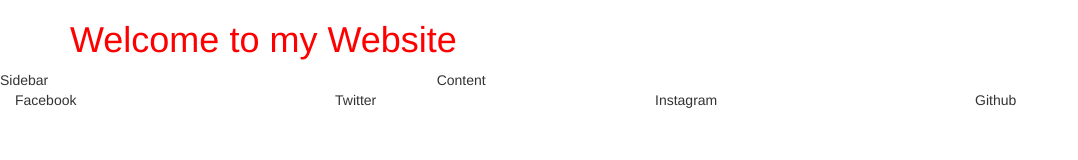
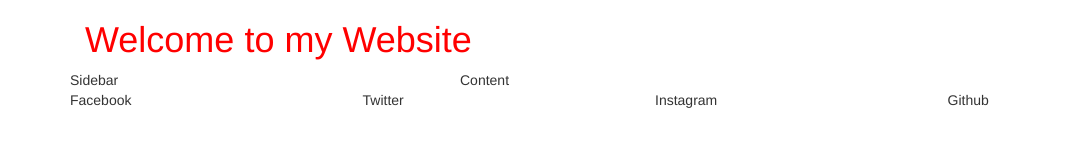
Before and after one commit to sirwilliamiv/bootstrapping-w-scott, a plain HTML site: page index.html in a window 1280 px wide. Shown: the whole page, without its empty margins (0-1078 px from the left). Drawn offline with nearby package versions, Linux system fonts and the light colour scheme.

Commit message:
changed div to footer

```diff
--- a/index.html
+++ b/index.html
@@ -11,9 +11,10 @@
 	<body>
 		<div class="container">
 
-			<div class="container-fluid"></div>
+			<div class="col-md-12">
 				<h1>Welcome to my Website</h1>
 			</div>
+
 
 			<div class="row">
 
@@ -24,13 +25,15 @@
 
 				  <!-- 4 footer columns 25% -->
 
-		<footer>
+
+		<footer class="row">
 			<div class="col-md-3">Facebook</div>
 			<div class="col-md-3">Twitter</div>
 			<div class="col-md-3">Instagram</div>
 			<div class="col-md-3">Github</div>
+		</footer>
 
-		</footer>
+
 
 
 
```
